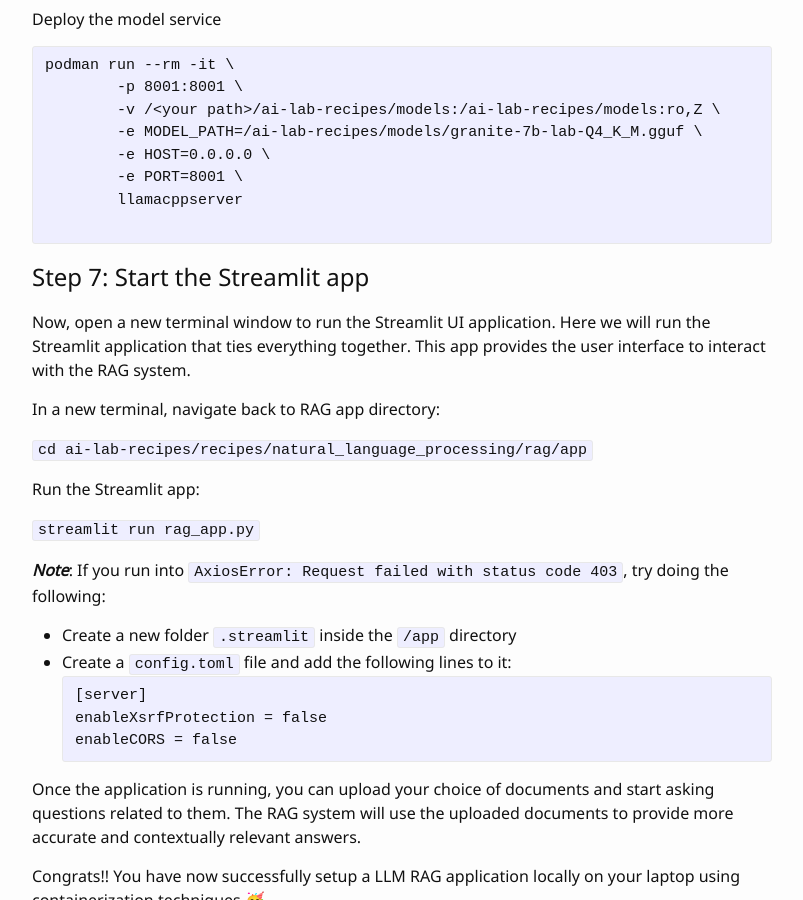
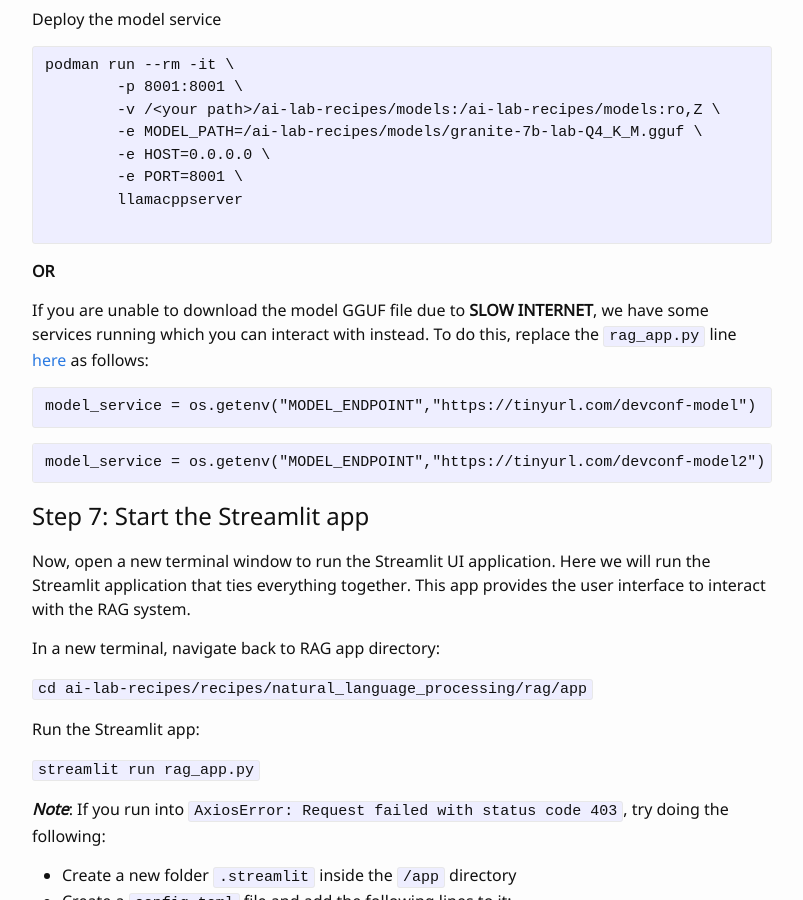
Before and after one commit to hemajv/devconf-llm-workshop, a Jekyll site: the page built from 2-lesson.md, in a window 1280 px wide and 900 px high, scrolled down 1861 px. Shown: the whole window, without its empty margins (238-1041 px from the left). Built offline with Jekyll 4.4.1, drawn with Linux system fonts in a browser that asks for light colours.

Commit message:
Update 2-lesson.md

````diff
--- a/2-lesson.md
+++ b/2-lesson.md
@@ -90,6 +90,18 @@ podman run --rm -it \
 
 ```
 
+**OR**
+
+If you are unable to download the model GGUF file due to **SLOW INTERNET**, we have some services running which you can interact with instead. To do this, replace the `rag_app.py` line [here](https://github.com/containers/ai-lab-recipes/blob/main/recipes/natural_language_processing/rag/app/rag_app.py#L13) as follows:
+
+```python
+model_service = os.getenv("MODEL_ENDPOINT","https://tinyurl.com/devconf-model")
+```
+
+```python
+model_service = os.getenv("MODEL_ENDPOINT","https://tinyurl.com/devconf-model2")
+```
+
 ## Step 7: Start the Streamlit app
 
 Now, open a new terminal window to run the Streamlit UI application. Here we will run the Streamlit application that ties everything together. This app provides the user interface to interact with the RAG system.
````
